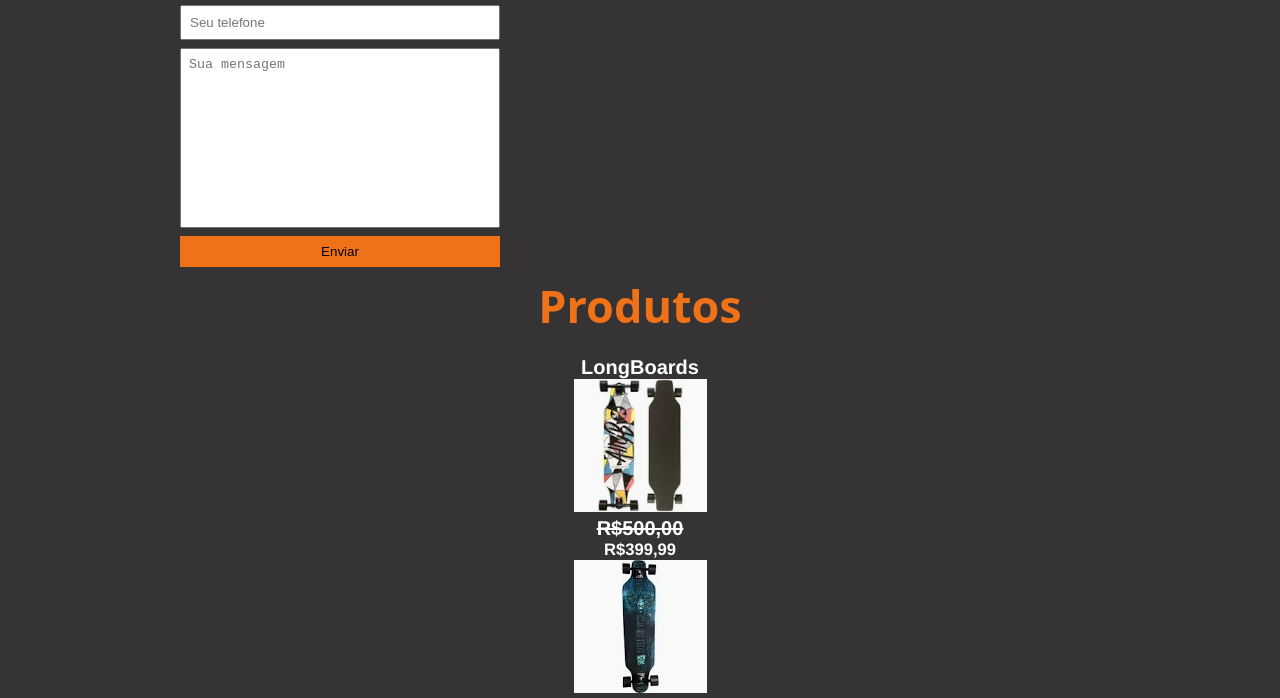
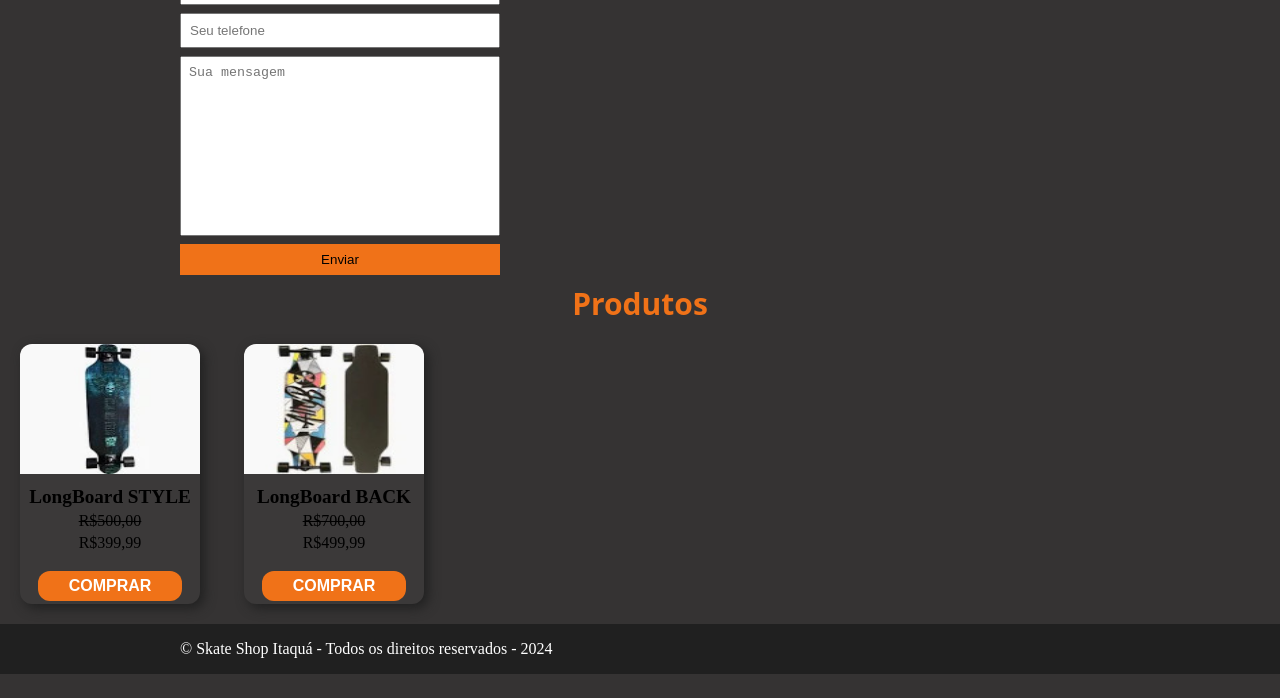
Before and after one commit to RaidRafa/skate-shop-itaqua, a plain HTML site: page index.html in a window 1280 px wide. Shown: the part 734-1432 px from the top of the page. After the commit the page ends 1408 px from the top, so only its background shows below. Drawn offline with Linux system fonts and the light colour scheme; a web font is replaced by a local one.

Commit message:
implementação de produtos

```diff
--- a/index.html
+++ b/index.html
@@ -89,21 +89,33 @@
         </div>
 
     </section>
-    <section class="products">
+    <section class="produtos">
         <h2>Produtos</h2>
-        <div class="produtos">
-            <h4>LongBoards</h4>
-            <ul class="longs">
-                <li>
-                    <a href="#" title="long"><img src="imagens/2 133x.jpeg" alt="longboard"></a>
-                    <h4><s>R$500,00</s></h4>
-                    <h5>R$399,99</h5>
-                </li>
-                <li>
-                    <a href="#" title="long"><img src="imagens/1 133x.jpeg" alt="longboard"></a>
-                </li>
-            </ul>
+            <div class="card">
+                <img src="imagens/1 133x.jpeg" alt="long">
+            <div>
+                <h1>LongBoard STYLE</h1>
+                <s>R$500,00</s>
+                <span>R$399,99</span>
+                <button>COMPRAR</button>
+            </div>
+            </div>
+            <div class="card">
+                <img src="imagens/2 133x.jpeg" alt="long">
+                <div>
+                    <h1>LongBoard BACK</h1>
+                    <s>R$700,00</s>
+                    <span>R$499,99</span>
+                    <button>COMPRAR</button>
+            </div>
         </div>
     </section>
+    <footer>
+        <div class="container">
+            <p class="direitos">
+                &copy; Skate Shop Itaquá - Todos os direitos reservados - 2024
+            </p>
+        </div>
+    </footer>
 </body>
 </html>
--- a/main.css
+++ b/main.css
@@ -6,6 +6,7 @@
 
 body {
     background-color: rgb(53, 51, 51);
+    justify-content: center;
 }
 
 .name-shop {
@@ -129,7 +130,7 @@ form button {
 }
 
 form button:hover {
-    background-color: rgb(247, 140, 63);;
+    background-color: rgb(247, 140, 63);
 }
 
 input:focus, textarea:focus {
@@ -140,23 +141,70 @@ input:focus, textarea:focus {
     color: #fff;
 }
 
-.products {
-    text-align: center;
-    font-size: 30px;
+.card img {
+    width: 100%;
+    height: 130px;
+    border-top-left-radius: 12px;
+    border-top-right-radius: 12px;
+}
+
+.card div {
+    display: flex;
+    flex-direction: column;
+    justify-content: center;
+    align-items: center;
+    gap: 4px;
+    height: 50%;
+}
+
+.card {
+    background-color: rgb(59, 57, 57);
+    width: 180px;
+    height: 260px;
+    border-radius: 12px;
+    box-shadow: 4px 4px 12px #202020;
+    margin: 20px;
+    display: inline-block;
 
 }
 
-.produtos {
-    font-family: 'Franklin Gothic Medium', 'Arial Narrow', Arial, sans-serif;
-    margin-top: 20px;
-    color: #fff;
-    font-size: 20px;
+.card h1 {
+    font-size: 1.2rem;
 }
 
-.long {
-    margin-top: 12px;
+.card h2 {
+    font-size: .9rem;
 }
 
-.longs li img {
-    display: inline;
+.card button {
+    background-color: rgb(240, 114, 24);
+    height: 30px;
+    border: none;
+    padding: 4px;
+    width: 80%;
+    color: #fff;
+    font-size: 1rem;
+    font-weight: bold;
+    margin-top: 15px;
+    border-radius: 12px;
 }
+
+.card button:hover {
+    background-color: rgb(247, 140, 63);
+}
+
+section .produtos,
+h2  {
+    display: flex;
+    justify-content: center;
+    font-size: 30px;
+}
+
+footer {
+    background-color: #202020;
+    padding: 16px 0;
+}
+
+.direitos {
+    color: #fff;
+}
```
